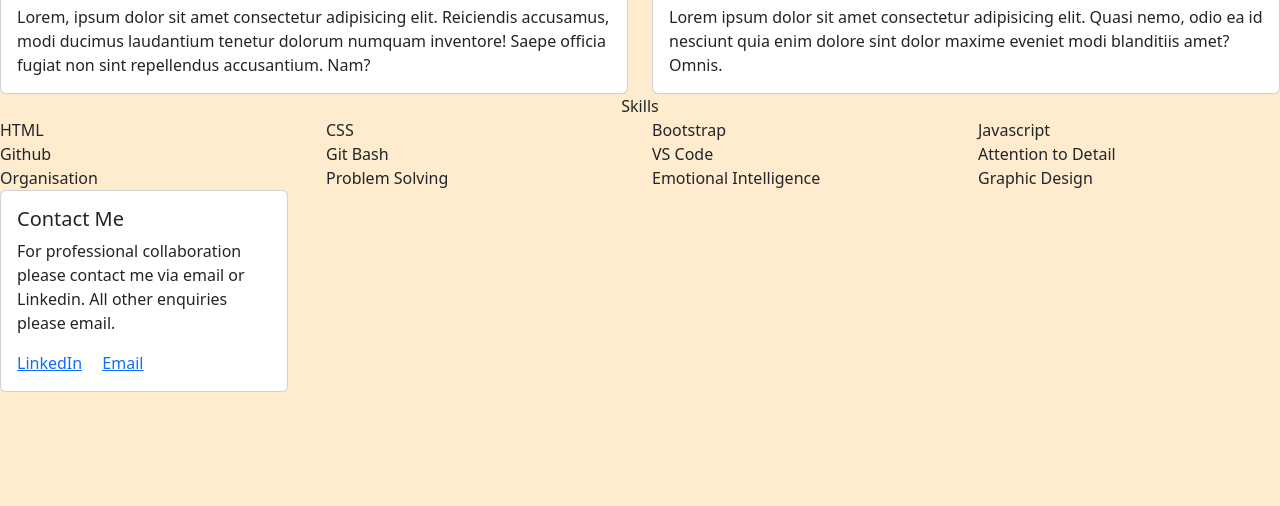
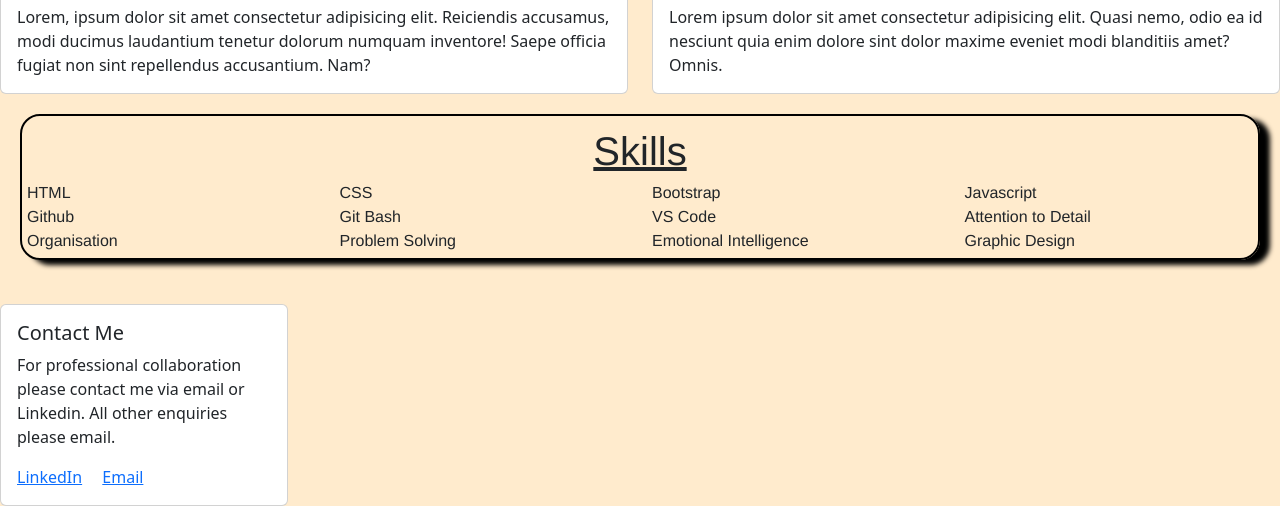
Before and after one commit to imogenc0/Bootstrap-Portfolio, a plain HTML site: page index.html in a window 1280 px wide. Shown: the part 876-1382 px from the top of the page. Before the commit the page ends 1268 px from the top, so only its background shows below. Drawn offline with nearby package versions, Linux system fonts and the light colour scheme.

Commit message:
Adds skills section styling and anchor in nav bar

```diff
--- a/css/style.css
+++ b/css/style.css
@@ -22,3 +22,21 @@ body {
     margin: 20px;
     font-family: 'Franklin Gothic Medium', 'Arial Narrow', Arial, sans-serif;
 }
+
+/* skill section */
+
+#skillstitle {
+    font-size: 40px;
+    text-align: center;
+    font-family: 'Franklin Gothic Medium', 'Arial Narrow', Arial, sans-serif;
+    text-decoration: underline;
+}
+
+.skillsSection {
+    box-shadow: 10px 5px 5px black;
+    border-radius: 20px;
+    border: 2px solid black;
+    margin: 20px;
+    padding: 5px;
+    font-family: 'Franklin Gothic Medium', 'Arial Narrow', Arial, sans-serif;
+}
--- a/index.html
+++ b/index.html
@@ -38,6 +38,12 @@
             </li>
             <li class="nav-item">
               <a class="nav-link" href="#work-section">Work</a>
+            </li>
+            <li class="nav-item">
+              <a class="nav-link" href="#contact-section">Contact</a>
+            </li>
+            <li class="nav-item">
+              <a class="nav-link" href="#skills-section">Skills</a>
             </li>
             <li class="nav-item">
               <a class="nav-link" href="#contact-section">Contact</a>
@@ -112,9 +118,8 @@
       </div>
     </div>
     <!-- skills section -->
-    <!-- flush list from bootstrap -->
-    <section class="skillsSection">
-      <div class="skillsTitle container" style="text-align: center;">Skills</div>
+    <section class="skillsSection" id="skills-section">
+      <div class="skillsTitle container" id="skillstitle">Skills</div>
       <div class="row">
           <div class="col-4 col-lg-3 col-xxl-2">HTML</div>
           <div class="col-4 col-lg-3 col-xxl-2">CSS</div>
@@ -131,8 +136,8 @@
         </div>
       </div>
     </section>
+    <br>
     <!-- contact -->
-    <!-- flexbox container for contact -->
     <section class="contactSection">
       <div id="contact-section">
         <div class="card" style="width: 18rem;">
```
